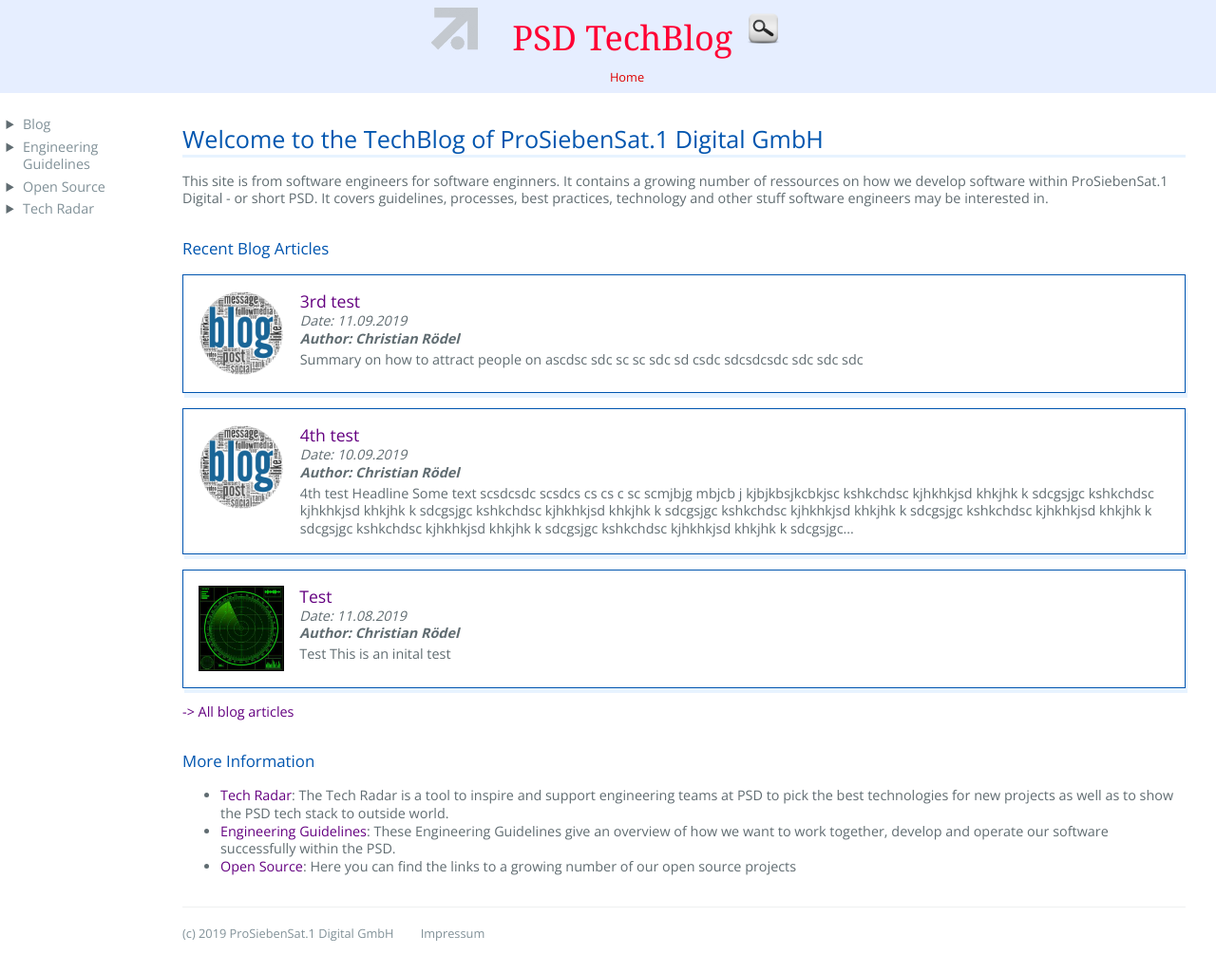
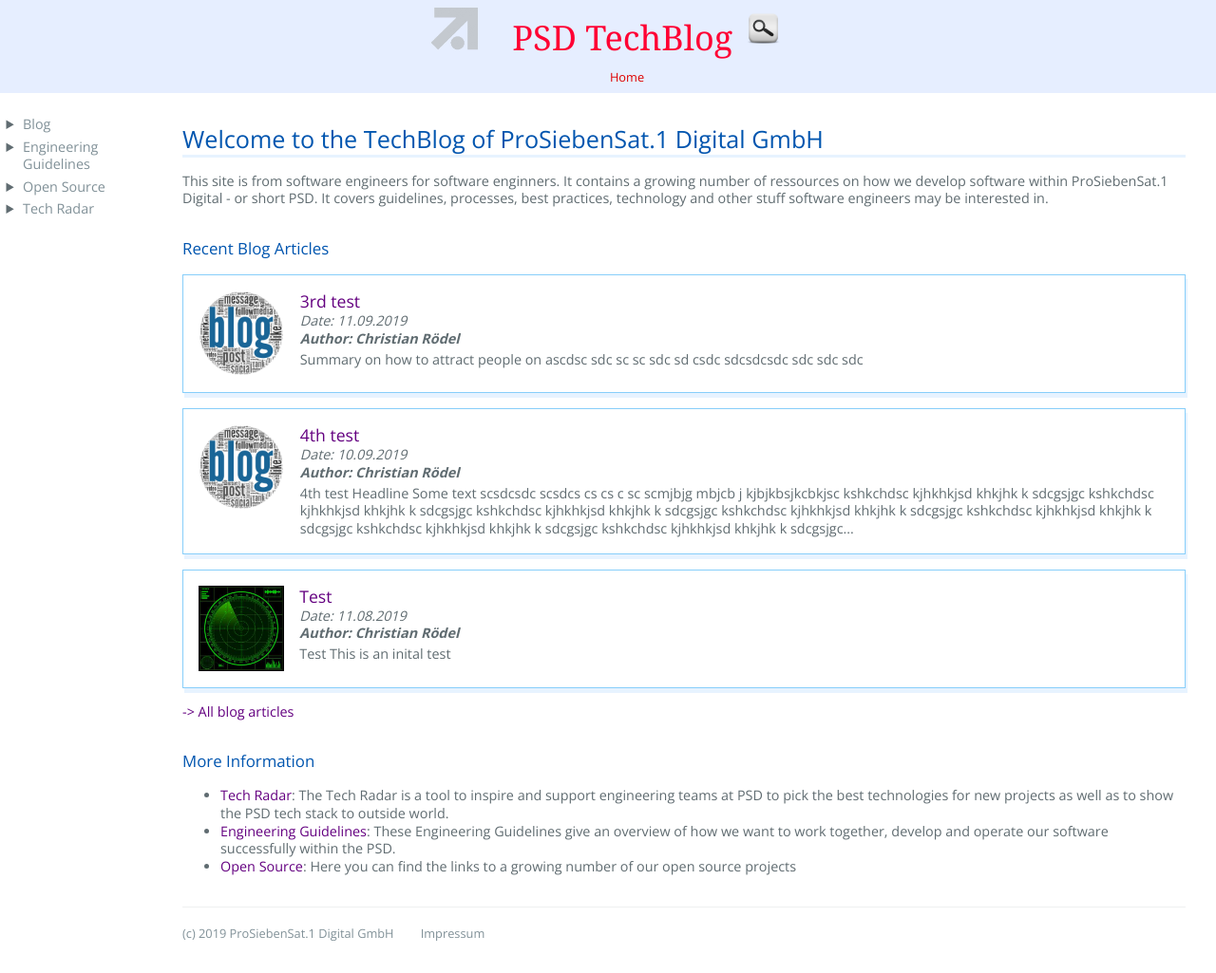
Before and after one commit to croedel/PSD-blog, a Jekyll site: the page built from index.md, in a window 1280 px wide. Shown: the whole page at 95% size. Built offline with Jekyll 4.4.1, drawn with Linux system fonts in a browser that asks for light colours; our own code applies the rules of GitHub Pages for plain Markdown files.

Commit message:
Update style.scss

```diff
--- a/assets/css/style.scss
+++ b/assets/css/style.scss
@@ -303,14 +303,14 @@ a:hover { text-decoration: underline; }
 .radar .ring { font-size: 2.4rem; }
 .radar .blib-text { font-size: 0.6rem; }
 
-.post-teaser { margin: 0rem 0rem 1rem 0rem; padding: 1rem; border: 1px solid #0055af; box-shadow: 2px 5px #e7f3ff; min-height: 125px; }
+.post-teaser { margin: 0rem 0rem 1rem 0rem; padding: 1rem; border: 1px solid #87CEFA; box-shadow: 2px 5px #e7f3ff; min-height: 125px; }
 .post-teaser .title { font-size: 1.1rem; margin: 0rem; }
 .post-teaser .date { font-style: italic; margin: 0rem; }
 .post-teaser .author { font-style: italic; font-weight:bold; margin: 0rem; }
 .post-teaser .image { height: 90px; margin: 0rem 1rem 1rem 0rem; float: left; }
 .post-teaser .excerpt { margin: 0.2rem 1rem 0rem 0rem;}
 
-.post-header { margin: 0rem 0rem 1rem 0rem; padding: 1rem; border: 1px solid #0055af; box-shadow: 2px 5px #e7f3ff; min-height: 155px; }
+.post-header { margin: 0rem 0rem 1rem 0rem; padding: 1rem; border: 1px solid #87CEFA; box-shadow: 2px 5px #e7f3ff; min-height: 155px; }
 .post-header .title { font-size: 1.2rem; margin: 0.2rem 0rem .2rem 0rem; }
 .post-header .date { font-style: italic; margin: 0rem; }
 .post-header .author { font-style: italic; font-weight:bold; margin: 0rem; }
```
